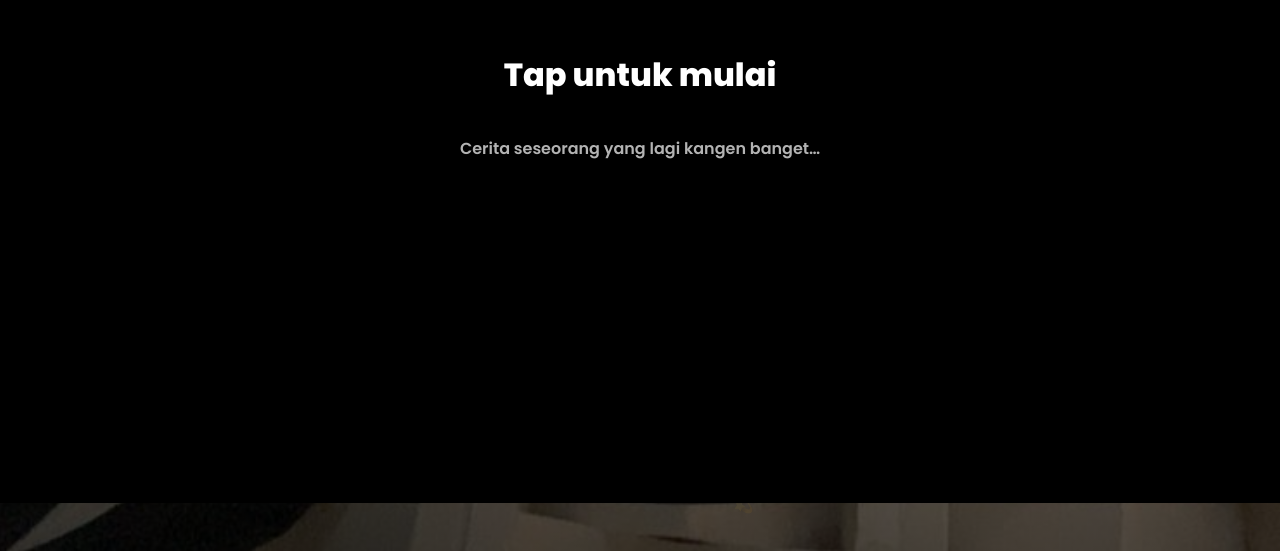
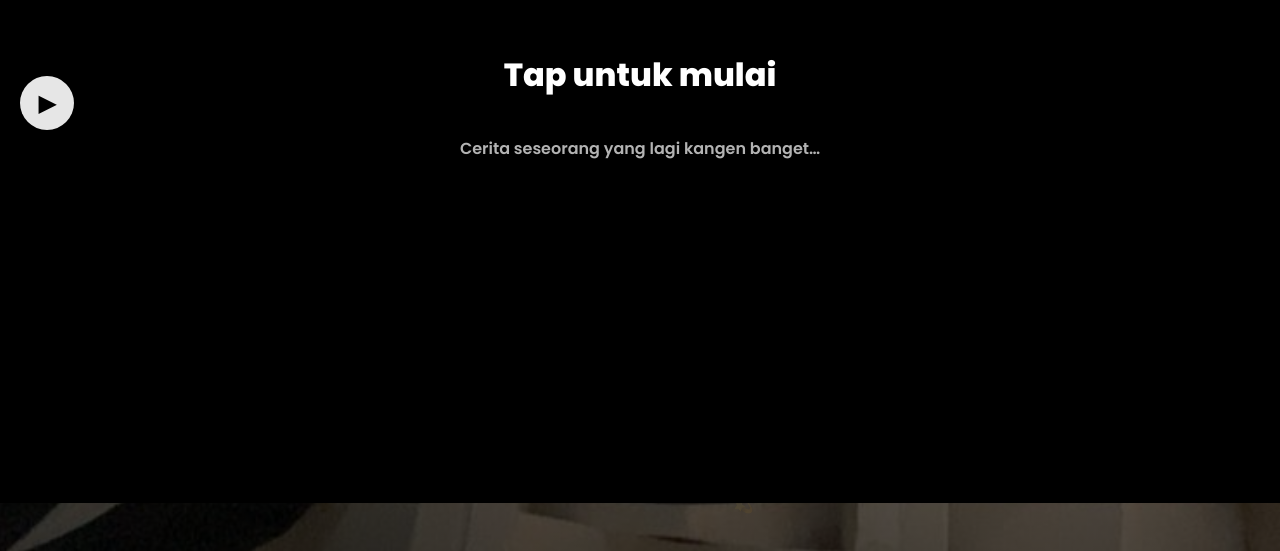
Before and after one commit to xxsixsixsick999xx/kirakirabegitu, a plain HTML site: page index.html in a window 1280 px wide. Shown: the part 297-848 px from the top of the page. Drawn offline with Linux system fonts and the light colour scheme.

Commit message:
Refactor slide layout and next button styles
Updated the layout and styles for the slides and next button, including changes to the button's position and size.

```diff
--- a/index.html
+++ b/index.html
@@ -78,25 +78,29 @@ body{
   z-index:20;
 }
 
-/* NEXT BUTTON */
+/* NEXT BUTTON — KIRI TENGAH */
 .next-btn{
   position:fixed;
-  right:20px;
+  left:20px;
   top:50%;
   transform:translateY(-50%);
-  width:52px;
-  height:52px;
+  width:54px;
+  height:54px;
   border-radius:50%;
-  background:rgba(255,255,255,0.85);
-  color:black;
+  background:rgba(255,255,255,0.9);
+  color:#000;
   font-size:22px;
   font-weight:900;
   display:flex;
   justify-content:center;
   align-items:center;
   cursor:pointer;
-  z-index:10;
-  box-shadow:0 6px 20px rgba(0,0,0,.25);
+  z-index:30;
+  box-shadow:0 6px 20px rgba(0,0,0,.35);
+  user-select:none;
+}
+.next-btn:active{
+  transform:translateY(-50%) scale(.9);
 }
 
 /* RAIN */
@@ -164,7 +168,9 @@ body{
   <div class="text"></div>
 </div>
 
+<!-- NEXT BUTTON -->
 <div class="next-btn" id="nextBtn">▶</div>
+
 <div class="credit">Dev by Tuan Muda R</div>
 
 <audio id="music" src="music.mp3" loop></audio>
@@ -204,6 +210,7 @@ function typeText(el, text, small){
   },45);
 }
 
+/* SHOW SLIDE */
 function showSlide(i){
   slides.forEach(s=>s.classList.remove("active"));
   const slide = slides[i];
@@ -211,6 +218,7 @@ function showSlide(i){
   typeText(slide.querySelector(".text"), slide.dataset.text, slide.dataset.small);
 }
 
+/* NEXT */
 function next(){
   if(typing) return;
   if(index < slides.length-1){
@@ -224,20 +232,26 @@ function next(){
 /* START */
 start.addEventListener("click", ()=>{
   start.style.display="none";
+
+  // AUDIO — PASTI JALAN
   music.currentTime = 0;
   music.volume = 0.9;
-  music.play();
+  music.play().catch(()=>{});
+
   showSlide(0);
 });
 
-/* CLICK / BUTTON */
-document.body.addEventListener("click", ()=> start.style.display==="none" && next());
-nextBtn.addEventListener("click", e=>{e.stopPropagation(); next();});
+/* BUTTON NEXT */
+nextBtn.addEventListener("click", (e)=>{
+  e.stopPropagation(); // penting
+  if(start.style.display === "none") next();
+});
 
 /* SWIPE */
 let startX=0;
 document.addEventListener("touchstart", e=>startX=e.touches[0].clientX);
 document.addEventListener("touchend", e=>{
+  if(start.style.display !== "none") return;
   if(startX - e.changedTouches[0].clientX > 50) next();
 });
 
```
